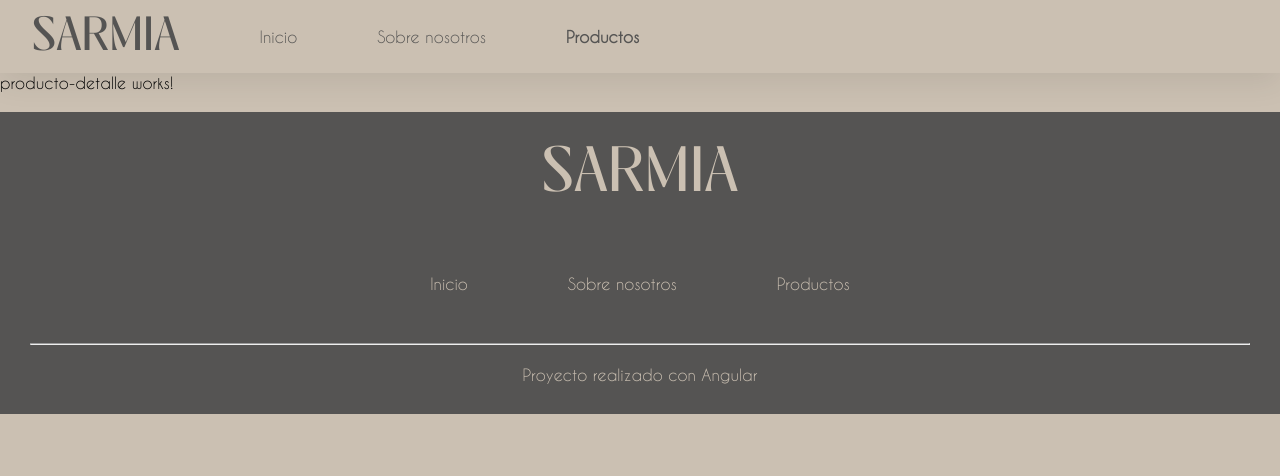
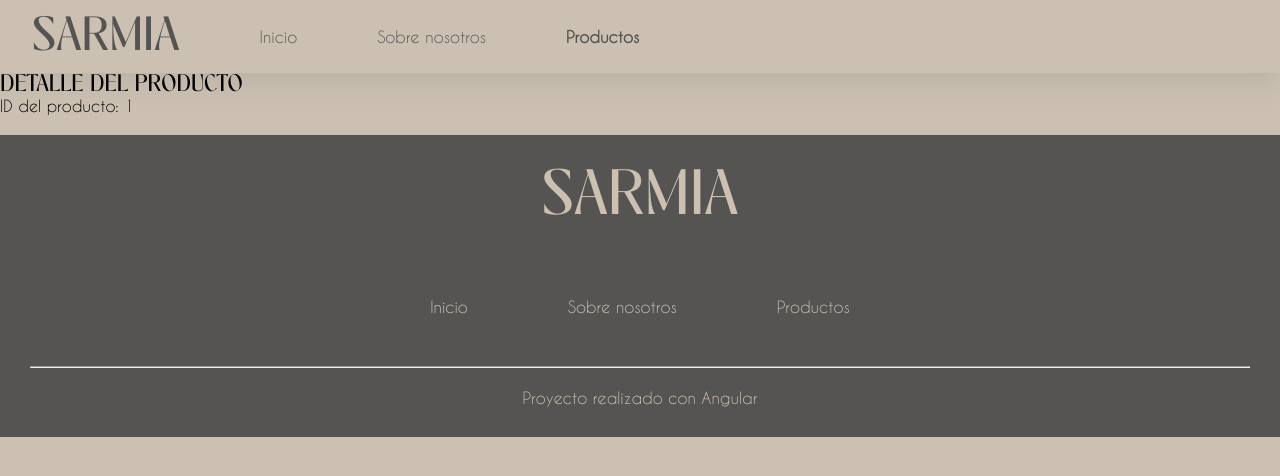
Before and after one commit to Sara-Mart/vinos-proyecto, an Angular app: page /productos/1 in a window 1280 px wide. Shown: the top 476 px of the page. Built offline with nearby package versions, Linux system fonts and the light colour scheme.

Commit message:
Priemera prueba de Producto detalle, no esta terminada

```diff
--- a/src/app/pages/producto-detalle/producto-detalle.html
+++ b/src/app/pages/producto-detalle/producto-detalle.html
@@ -1 +1,3 @@
-<p>producto-detalle works!</p>
+<h2>Detalle del producto</h2>
+
+<p>ID del producto: {{id}}</p>
--- a/src/app/pages/producto-detalle/producto-detalle.ts
+++ b/src/app/pages/producto-detalle/producto-detalle.ts
@@ -1,11 +1,15 @@
-import { Component } from '@angular/core';
+import { Component, inject } from '@angular/core';
+import { RouterLink,ActivatedRoute } from '@angular/router';
+import { Vino } from '../../services/vinos';
+import { Vinos } from '../../services/vinos';
 
 @Component({
   selector: 'app-producto-detalle',
-  imports: [],
+  imports: [RouterLink],
   templateUrl: './producto-detalle.html',
   styleUrl: './producto-detalle.css',
 })
 export class ProductoDetalle {
-
+  private route = inject(ActivatedRoute);
+  id = this.route.snapshot.paramMap.get('id');
 }
--- a/src/app/services/vinos.ts
+++ b/src/app/services/vinos.ts
@@ -84,8 +84,9 @@ export class Vinos {
 
   constructor(private router: Router) {}
 
-  verDetalle(id: number) {
+  verDetalleId(id: number) {
     this.router.navigate(['/productos', id]);
   }
 
+
 }
```
